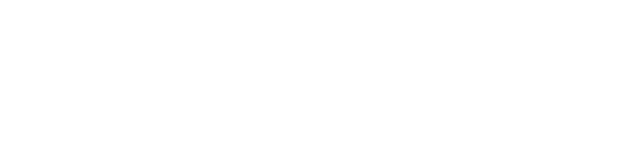
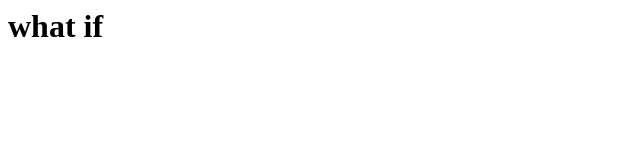
Before and after one commit to abdalkreemorabi/git-one, a plain HTML site: page index.html in a window 1280 px wide. Shown: the whole page, without its empty margins (0-640 px from the left). Drawn offline with Linux system fonts and the light colour scheme.

Commit message:
added H1

```diff
--- a/index.html
+++ b/index.html
@@ -5,6 +5,6 @@
     <title>Whooo</title>
 </head>
 <body>
-
+    <h1>what if</h1>
 </body>
 </html>
```
